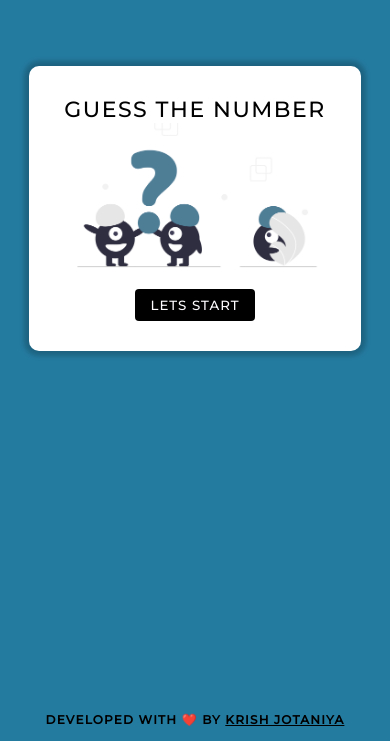
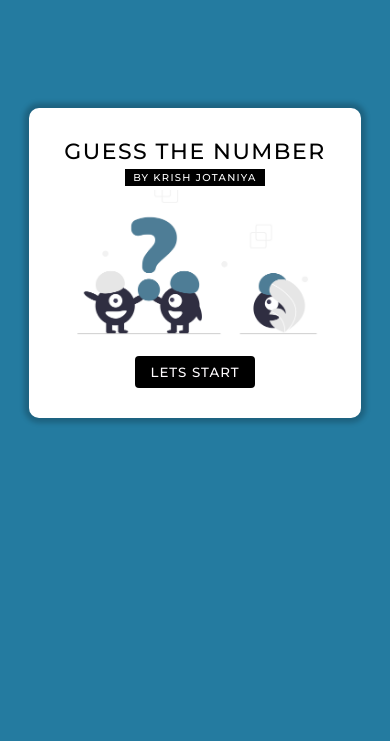
Before and after one commit to krish-7104/Random-Number-Guess, a plain HTML site: page index.html in a window 390 px wide. Shown: the part 103-844 px from the top of the page. Drawn offline with nearby package versions, Linux system fonts and the light colour scheme.

Commit message:
footer removed and minor changes in responsiveness

```diff
--- a/index.html
+++ b/index.html
@@ -11,7 +11,7 @@
       href="https://cdnjs.cloudflare.com/ajax/libs/animate.css/4.1.1/animate.min.css"
     />
     <!-- Global site tag (gtag.js) - Google Analytics -->
-    <script
+    <!-- <script
       async
       src="https://www.googletagmanager.com/gtag/js?id=G-PT9JTES3ZQ"
     ></script>
@@ -23,12 +23,18 @@
       gtag("js", new Date());
 
       gtag("config", "G-PT9JTES3ZQ");
-    </script>
+    </script> -->
   </head>
   <body>
     <section class="container">
       <div class="cardView animate__animated animate__slideInDown" id="start">
         <p class="title">Guess The Number</p>
+        <p class="developby">
+          By
+          <a href="https://linktr.ee/krish7104" target="_blank"
+            >Krish Jotaniya</a
+          >
+        </p>
         <img src="quiz_start.png" alt="" class="startImage" />
         <button id="startBtn" class="btns">Lets Start</button>
       </div>
@@ -77,12 +83,6 @@
         </div>
       </div>
     </section>
-    <footer>
-      <p>
-        Developed With ❤️ By
-        <a href="https://linktr.ee/krish7104">Krish Jotaniya</a>
-      </p>
-    </footer>
     <script src="script.js"></script>
   </body>
 </html>
--- a/script.js
+++ b/script.js
@@ -1,5 +1,6 @@
 "use strict";
-let startBtn = document.getElementById("start");
+let startBtn = document.getElementById("startBtn");
+let startArea = document.getElementById("start");
 let selectDiffBtn = document.getElementById("selectLevel");
 let selectDifficultyArea = document.getElementById("diffcultySelect");
 let gameArea = document.getElementById("gameArea");
@@ -14,11 +15,11 @@ let gameStatus = false;
 let count = 0;
 startBtn.addEventListener("click", () => {
   selectDifficultyArea.style.display = "flex";
-  startBtn.style.display = "none";
+  startArea.style.display = "none";
 });
 selectDiffBtn.addEventListener("click", () => {
   selectDifficultyArea.style.display = "none";
-  startBtn.style.display = "none";
+  startArea.style.display = "none";
   gameArea.style.display = "flex";
   difficulty = document.getElementById("levelSelect").value;
   if (difficulty == "Easy") diffShow.innerText = `Between 1 - 10`;
--- a/style.css
+++ b/style.css
@@ -150,26 +150,30 @@ label {
   font-size: 18px;
   width: 40%;
 }
+#resetGame {
+  color: black;
+}
 #submitAns {
   margin-top: 22px;
 }
-footer {
-  position: absolute;
-  bottom: 0;
-  padding: 14px;
-  font-size: 12px;
-  letter-spacing: 1.2px;
-  text-align: center;
-  width: 100%;
-  font-weight: 600;
+.developby {
   text-transform: uppercase;
+  font-size: 10px;
+  text-decoration: none;
+  padding: 2px 8px;
+  letter-spacing: 1.3px;
+  background-color: black;
+  color: white;
+  margin: 4px;
+}
+.developby:hover {
+  background-color: rgba(0, 0, 0, 0.874);
 }
 a {
-  color: black;
+  color: white;
+  text-decoration: none;
 }
-a:hover {
-  color: rgba(0, 0, 0, 0.829);
-}
+
 #resetGame {
   font-size: 13px;
   border-radius: 2px;
@@ -183,6 +187,9 @@ a:hover {
   .container {
     width: 85%;
   }
+  .cardView {
+    margin-top: 25vh;
+  }
   .selectTitle {
     font-size: 14px;
     border-bottom: 1.5px solid black;
@@ -190,4 +197,10 @@ a:hover {
   label {
     font-size: 13px;
   }
+  .highLow {
+    font-size: 12px;
+  }
+  #submitAns {
+    font-size: 12px;
+  }
 }
```
